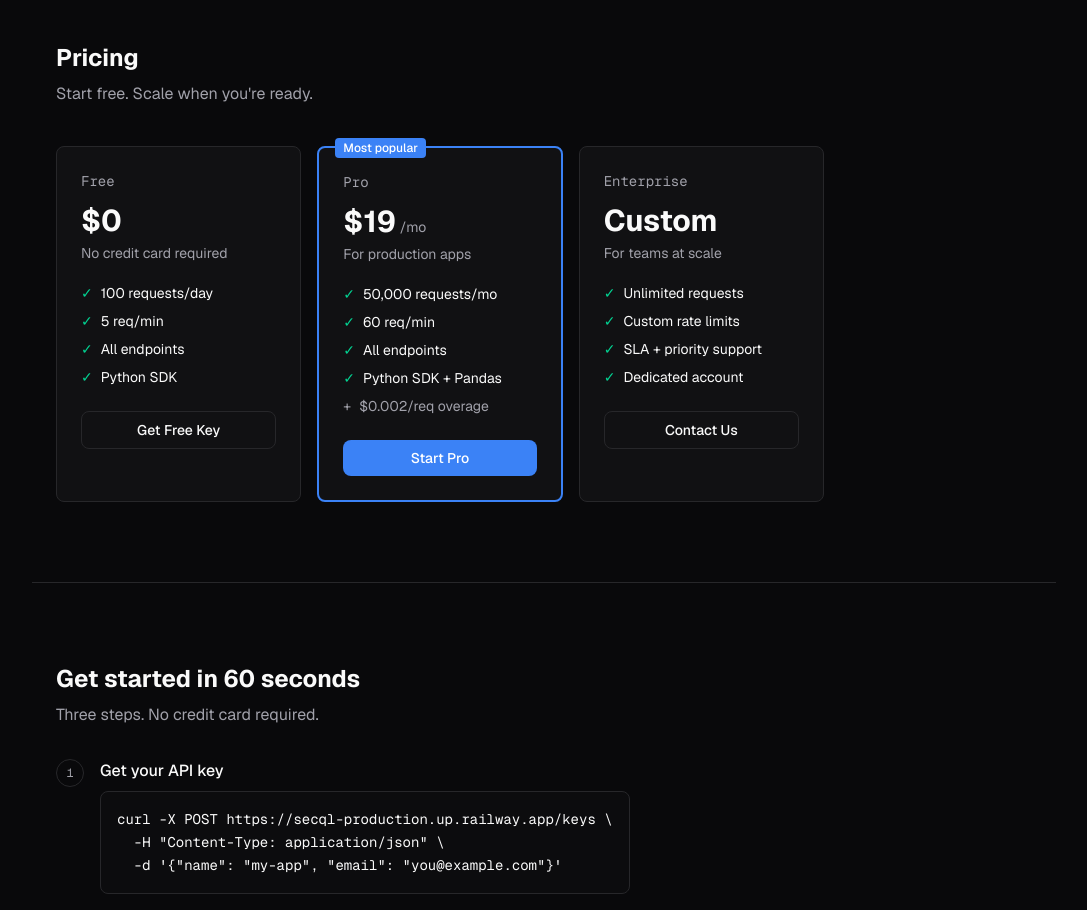
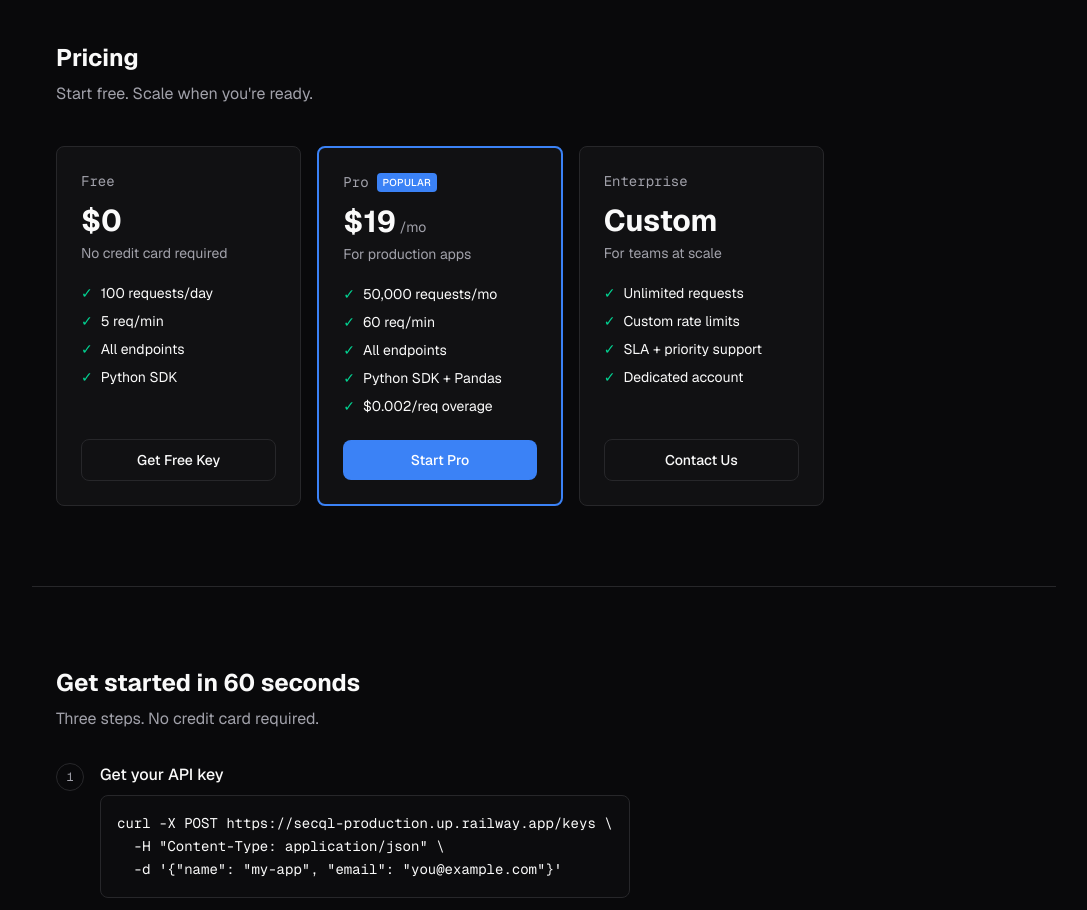
Before and after one commit to jgaillard/secql-site, a Next.js app: page / in a window 1280 px wide. Shown: the part 3420-4330 px from the top of the page, without its empty margins (96-1183 px from the left). Built offline with nearby package versions, Linux system fonts and the light colour scheme.

Commit message:
Fix pricing cards: equal height, aligned buttons, inline badge

```diff
--- a/app/page.tsx
+++ b/app/page.tsx
@@ -304,9 +304,9 @@ except RateLimited as e:
         <p className="text-[var(--muted)] mb-10">
           Start free. Scale when you&apos;re ready.
         </p>
-        <div className="grid sm:grid-cols-3 gap-4 max-w-3xl">
+        <div className="grid sm:grid-cols-3 gap-4 max-w-3xl items-stretch">
           {/* Free */}
-          <div className="border border-[var(--border)] rounded-lg bg-[var(--card)] p-6">
+          <div className="border border-[var(--border)] rounded-lg bg-[var(--card)] p-6 flex flex-col">
             <div className="text-sm text-[var(--muted)] font-mono mb-3">
               Free
             </div>
@@ -316,7 +316,7 @@ except RateLimited as e:
             <p className="text-sm text-[var(--muted)] mb-5">
               No credit card required
             </p>
-            <ul className="space-y-2 text-sm mb-6">
+            <ul className="space-y-2 text-sm flex-1">
               <li className="flex items-center gap-2">
                 <span className="text-emerald-400">&#10003;</span> 100
                 requests/day
@@ -333,19 +333,19 @@ except RateLimited as e:
             </ul>
             <a
               href="#get-started"
-              className="block text-center px-4 py-2 border border-[var(--border)] rounded-lg text-sm font-medium hover:bg-[var(--background)] transition"
+              className="block text-center px-4 py-2.5 mt-6 border border-[var(--border)] rounded-lg text-sm font-medium hover:bg-[var(--background)] transition"
             >
               Get Free Key
             </a>
           </div>
 
           {/* Pro */}
-          <div className="border-2 border-[var(--accent)] rounded-lg bg-[var(--card)] p-6 relative">
-            <div className="absolute -top-2.5 left-4 px-2 py-0.5 bg-[var(--accent)] text-white text-xs font-medium rounded">
-              Most popular
-            </div>
-            <div className="text-sm text-[var(--muted)] font-mono mb-3">
-              Pro
+          <div className="border-2 border-[var(--accent)] rounded-lg bg-[var(--card)] p-6 flex flex-col">
+            <div className="flex items-center gap-2 mb-3">
+              <span className="text-sm text-[var(--muted)] font-mono">Pro</span>
+              <span className="px-1.5 py-0.5 bg-[var(--accent)] text-white text-[10px] font-medium rounded uppercase tracking-wide">
+                Popular
+              </span>
             </div>
             <div className="flex items-baseline gap-1 mb-1">
               <span className="text-3xl font-bold">$19</span>
@@ -354,7 +354,7 @@ except RateLimited as e:
             <p className="text-sm text-[var(--muted)] mb-5">
               For production apps
             </p>
-            <ul className="space-y-2 text-sm mb-6">
+            <ul className="space-y-2 text-sm flex-1">
               <li className="flex items-center gap-2">
                 <span className="text-emerald-400">&#10003;</span> 50,000
                 requests/mo
@@ -370,22 +370,20 @@ except RateLimited as e:
                 Pandas
               </li>
               <li className="flex items-center gap-2">
-                <span className="text-[var(--muted)]">+</span>{" "}
-                <span className="text-[var(--muted)]">
-                  $0.002/req overage
-                </span>
+                <span className="text-emerald-400">&#10003;</span>{" "}
+                $0.002/req overage
               </li>
             </ul>
             <a
               href="#get-started"
-              className="block text-center px-4 py-2 bg-[var(--accent)] text-white rounded-lg text-sm font-medium hover:opacity-90 transition"
+              className="block text-center px-4 py-2.5 mt-6 bg-[var(--accent)] text-white rounded-lg text-sm font-medium hover:opacity-90 transition"
             >
               Start Pro
             </a>
           </div>
 
           {/* Enterprise */}
-          <div className="border border-[var(--border)] rounded-lg bg-[var(--card)] p-6">
+          <div className="border border-[var(--border)] rounded-lg bg-[var(--card)] p-6 flex flex-col">
             <div className="text-sm text-[var(--muted)] font-mono mb-3">
               Enterprise
             </div>
@@ -395,7 +393,7 @@ except RateLimited as e:
             <p className="text-sm text-[var(--muted)] mb-5">
               For teams at scale
             </p>
-            <ul className="space-y-2 text-sm mb-6">
+            <ul className="space-y-2 text-sm flex-1">
               <li className="flex items-center gap-2">
                 <span className="text-emerald-400">&#10003;</span> Unlimited
                 requests
@@ -415,7 +413,7 @@ except RateLimited as e:
             </ul>
             <a
               href="mailto:contact@secql.dev"
-              className="block text-center px-4 py-2 border border-[var(--border)] rounded-lg text-sm font-medium hover:bg-[var(--background)] transition"
+              className="block text-center px-4 py-2.5 mt-6 border border-[var(--border)] rounded-lg text-sm font-medium hover:bg-[var(--background)] transition"
             >
               Contact Us
             </a>
```
